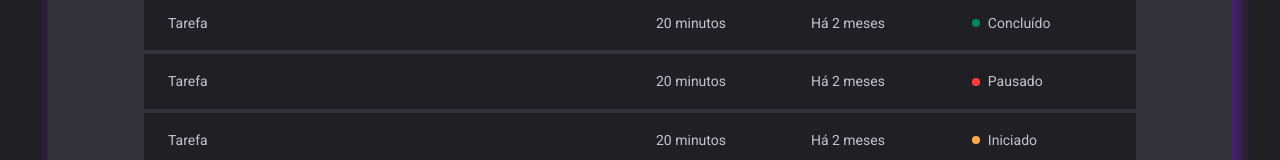
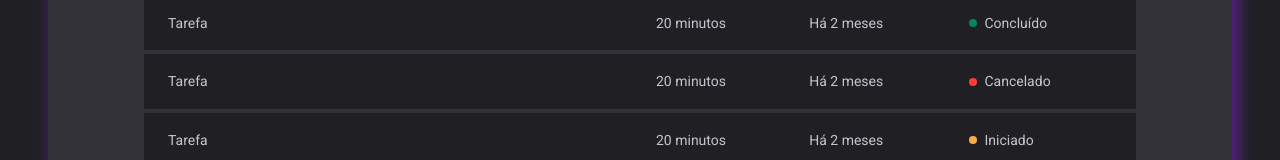
Before and after one commit to diwberg/react-pomodoro, a React (Vite) app: page /history in a window 1280 px wide. Shown: the part 410-570 px from the top of the page. Built offline with nearby package versions, Linux system fonts and the light colour scheme.

Commit message:
Feature: Complete History Component

```diff
--- a/src/pages/History/index.tsx
+++ b/src/pages/History/index.tsx
@@ -35,7 +35,7 @@ export function History() {
               <td>20 minutos</td>
               <td>Há 2 meses</td>
               <td>
-                <Status statusColor="red">Pausado</Status>
+                <Status statusColor="red">Cancelado</Status>
               </td>
             </tr>
             <tr>
```
